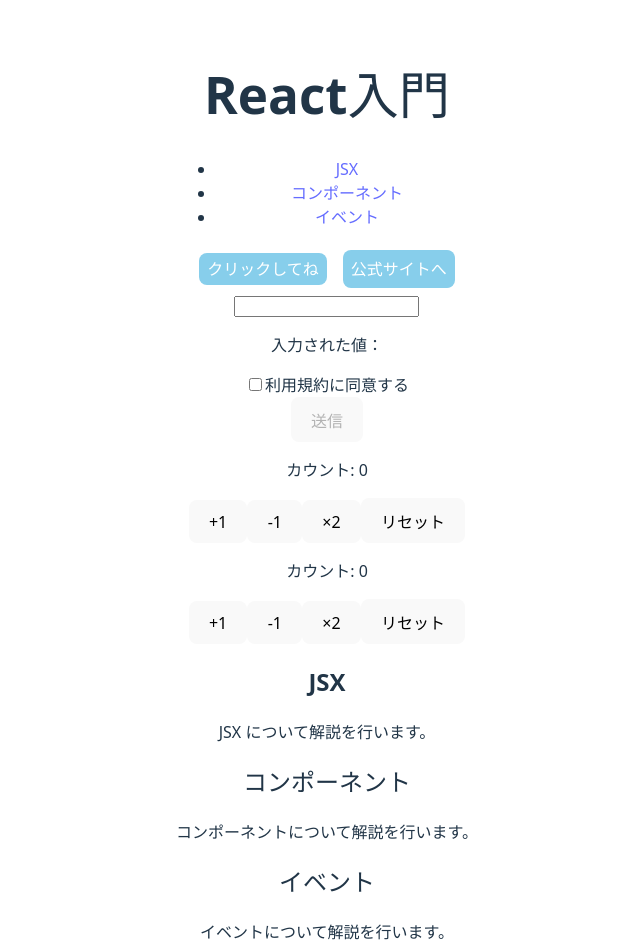
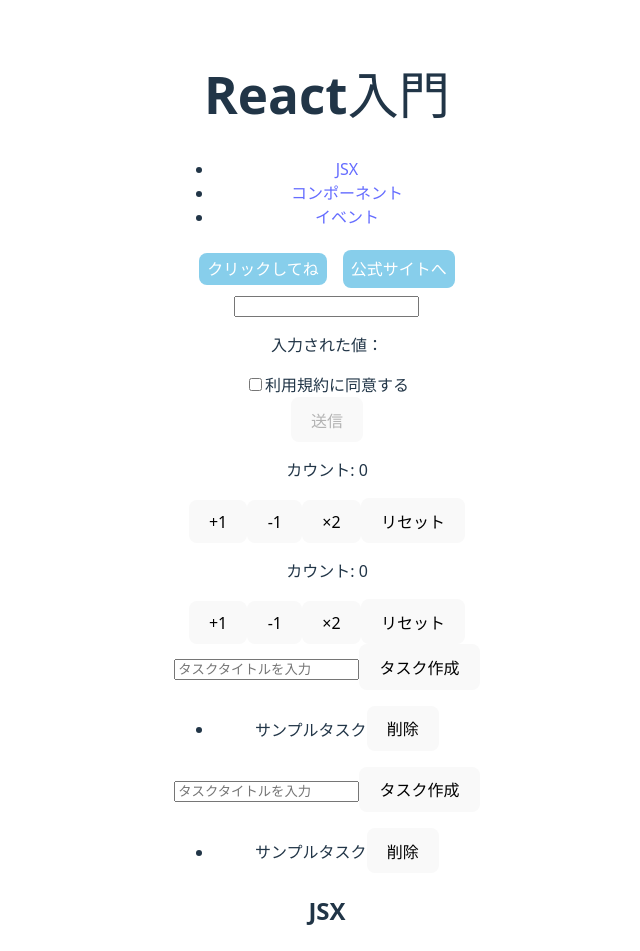
Before and after one commit to AbeTakaki/my-react-app, a React (Vite) app in the folder my-react-app/: page / in a window 1280 px wide. Shown: the top 951 px of the page, without its empty margins (313-953 px from the left). Built offline with nearby package versions, Linux system fonts and the light colour scheme.

Commit message:
add: タスク機能の追加

```diff
--- a/my-react-app/src/App.jsx
+++ b/my-react-app/src/App.jsx
@@ -5,6 +5,8 @@
 import TermsAgreementForm from './components/TermsAgreementForm'
 import Counter from './components/Counter'
 import ReducerCounter from './components/ReducerCounter'
+import TaskApp from './components/TaskApp'
+import ReducerTaskApp from './components/ReducerTaskApp'
 
 const Button = ({onClick, href, children}) => {
   const style = {
@@ -72,6 +74,8 @@
         <TermsAgreementForm />
         <Counter />
         <ReducerCounter />
+        <TaskApp />
+        <ReducerTaskApp />
         {contents.map((content) => (<Content key={content.id} {...content} />))}
       </Layout>
     </div>
--- /dev/null
+++ b/my-react-app/src/components/ReducerTaskApp.jsx
@@ -0,0 +1,60 @@
+import { useReducer, useState } from "react";
+
+const initialState = [
+  { id: Date.now(), title: "サンプルタスク"}
+]
+
+// reducer 関数
+const reducer = (state, action) => {
+  switch (action.type) {
+    // 作成
+    case 'CREATE':
+      return [
+        ...state,
+        {id: Date.now(), title: action.payload},
+      ];
+    // 削除
+    case 'DELETE':
+      return state.filter(
+        (task) => task.id !== action.payload,
+      );
+      default:
+      return state;
+  }
+};
+
+
+const ReducerTaskApp = () => {
+  const [tasks, dispatch] = useReducer(reducer, initialState);
+  const [inputText, setInputText] = useState("");
+
+  const handleTaskCreate = () => {
+    dispatch({type: 'CREATE', payload: inputText});
+    setInputText("");
+  }
+
+  const handleTaskDelete = (id) => {
+    dispatch({type: 'DELETE', payload: id});
+  }
+
+  return (
+    <div>
+      <input type="text"
+        value={inputText}
+        onChange={(e) => setInputText(e.target.value)}
+        placeholder="タスクタイトルを入力"
+      />
+      <button onClick={handleTaskCreate}>タスク作成</button>
+      <ul>
+        {tasks.map((task) => (
+          <li key={task.id}>
+            {task.title}
+            <button onClick={() => handleTaskDelete(task.id)}>削除</button>
+          </li>
+        ))}
+      </ul>
+    </div>
+  )
+}
+
+export default ReducerTaskApp;
--- /dev/null
+++ b/my-react-app/src/components/TaskApp.jsx
@@ -0,0 +1,48 @@
+import { useState } from "react";
+
+const initialState = [
+  { id: Date.now(), title: "サンプルタスク"}
+]
+
+const TaskApp = () => {
+  const [tasks, setTasks] = useState(initialState);
+  const [inputText, setInputText] = useState("");
+
+  // 作成
+  const handleTaskCreate = () => {
+    setTasks((prev) => [
+      ...prev,
+      { id: Date.now(), title: inputText }
+    ]);
+    setInputText("");
+  };
+
+  // 削除
+  const handleTaskDelete = (id) => {
+    setTasks((prev) =>
+      prev.filter((task) => task.id !== id)
+    );
+  };
+
+  return (
+    <div>
+      <input
+        type="text"
+        value={inputText}
+        onChange={(e) => setInputText(e.target.value)}
+        placeholder="タスクタイトルを入力"
+      />
+      <button onClick={handleTaskCreate}>タスク作成</button>
+      <ul>
+        {tasks.map((task) => (
+          <li key={task.id}>
+            {task.title}
+            <button onClick={() => handleTaskDelete(task.id)}>削除</button>
+          </li>
+        ))}
+      </ul>
+    </div>
+  )
+}
+
+export default TaskApp;
```
